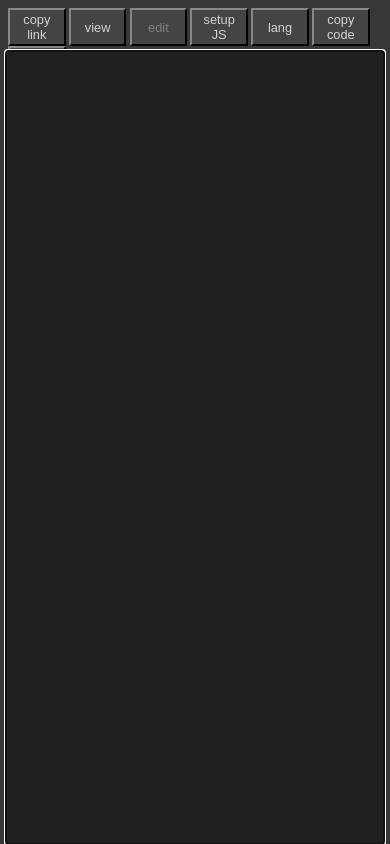
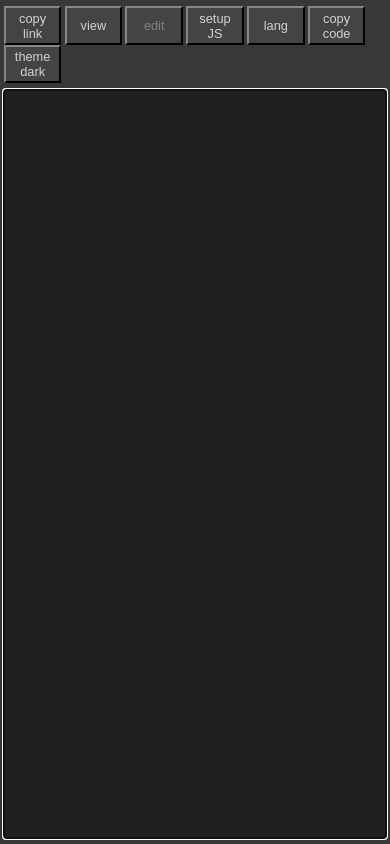
Before and after one commit to dzaima/paste, a plain HTML site: page index.html in a window 390 px wide. Drawn offline with Linux system fonts and the light colour scheme.

Commit message:
better mobile experience

```diff
--- a/index.html
+++ b/index.html
@@ -9,9 +9,12 @@
   <script src="bqn.js"></script>
   <script src="C.js"></script>
   <script src="diff.js"></script>
+  <meta name="viewport" content="width=device-width, initial-scale=1">
   <link rel="stylesheet" href="style.css" />
 </head>
 <body class="dark" style="font-size: .8em">
+  <div class="panels">
+    <div class="btnPanel">
       <button id="saveB" title="alt+s" style="font-size:1em;height:3em;width:4.5em" onclick="save(true)"      >copy<br>link</button>
       <button id="viewB" title="alt+v" style="font-size:1em;height:3em;width:4.5em" onclick="md(2)"           >view        </button>
       <button id="editB" title="alt+e" style="font-size:1em;height:3em;width:4.5em" onclick="md(0)"           >edit        </button>
@@ -19,11 +22,13 @@
       <div id="ddd"><button id="langB" style="font-size:1em;height:3em;width:4.5em"                           >lang        </button> <div id="ddm"></div></div>
       <button id="copyB" title="alt+c" style="font-size:1em;height:3em;width:4.5em" onclick="copy(main.value)">copy<br>code</button>
       <button id="colsB" title="alt+t" style="font-size:1em;height:3em;width:4.5em" onclick="changeTheme()"   >theme       </button>
-  <div style="position:absolute; top:4em; left:.5em; right:.5em; bottom:0">
+    </div>
+    <div class="viewPanel">
       <textarea class="mainArea" id="main" spellcheck="false"></textarea>
       <textarea class="mainArea" id="jscd" spellcheck="false"></textarea>
       <pre      class="mainArea" id="genc" hidden>
       </pre>
+    </div>
   </div>
 
   <script type="text/javascript">
--- a/style.css
+++ b/style.css
@@ -28,6 +28,26 @@ body.light #ddm { background-color: #fff; border: 1px solid #333; }
   display: block; /* for some reason otherwise the global scrollbar appears */
 }
 
+html, body {
+  height: 100%;
+  overflow: hidden;
+  margin: 0;
+}
+.panels {
+  margin: 0 .3em 0 .3em;
+  display: flex;
+  flex-flow: column;
+  height: 100%;
+}
+.btnPanel {
+  margin-top: .5em;
+  margin-bottom: .5em;
+  flex: 0 1 auto;
+}
+.viewPanel {
+  flex: 1 1 auto;
+  margin-bottom: .5em;
+}
 
 a {
   color: #D3F3D3;
```
Lines whose indentation alone changed are shown as unchanged.
